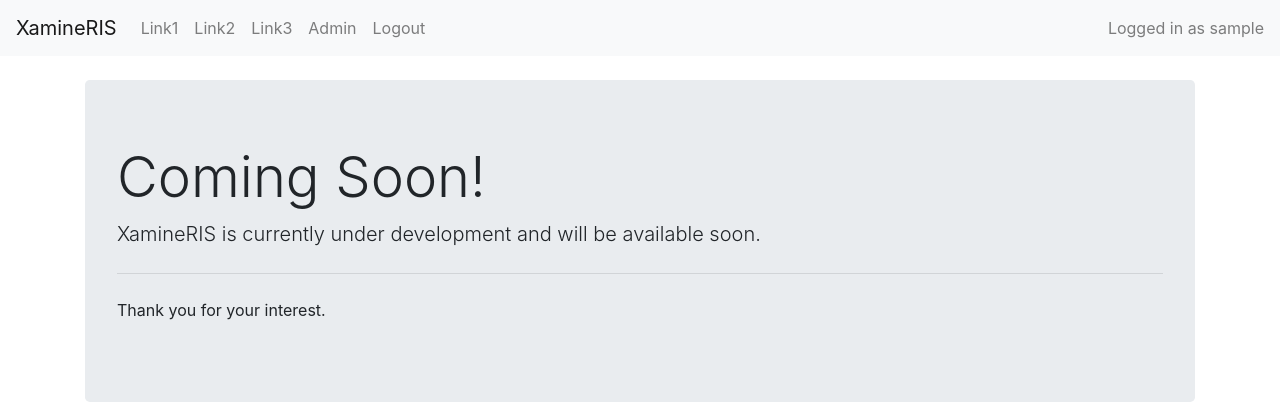
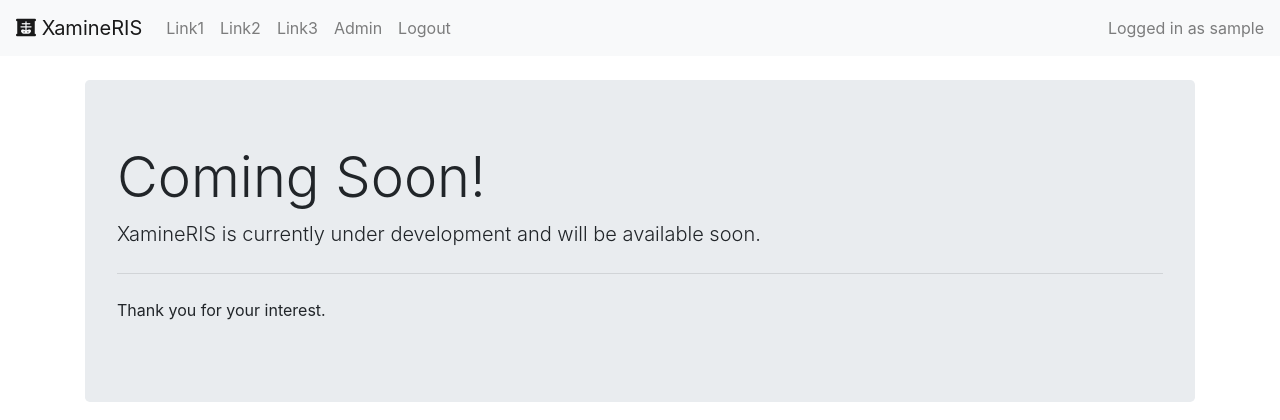
Before and after one commit to Xamine-RIS/CSCI-3000-Xamine-Group, a Django app: page / in a window 1280 px wide. Shown: the top 420 px of the page. Run offline with Django 3.2, Linux system fonts and the light colour scheme; the visitor is signed in with stand-in values (Sample User, id 1); some libraries are stand-ins or nearby versions.

Commit message:
added site wide title

```diff
--- a/templates/base/base.html
+++ b/templates/base/base.html
@@ -9,6 +9,7 @@
         <title>XamineRIS - {% block title %}{% endblock %}</title>
         <!-- Bootstrap core CSS -->
         <link rel="stylesheet" href="https://stackpath.bootstrapcdn.com/bootstrap/4.4.1/css/bootstrap.min.css" integrity="sha384-Vkoo8x4CGsO3+Hhxv8T/Q5PaXtkKtu6ug5TOeNV6gBiFeWPGFN9MuhOf23Q9Ifjh" crossorigin="anonymous">
+        <script src="https://kit.fontawesome.com/5cf418aac8.js" crossorigin="anonymous"></script>
         <!-- Custom styles for this template -->
         <style>
             body {
--- a/templates/base/nav.html
+++ b/templates/base/nav.html
@@ -1,5 +1,5 @@
 <nav class="navbar navbar-expand-md fixed-top navbar-light bg-light">
-            <a class="navbar-brand" href="#">XamineRIS</a>
+            <a class="navbar-brand" href="#"><i class="fas fa-x-ray"></i> XamineRIS</a>
             <button class="navbar-toggler" type="button" data-toggle="collapse" data-target="#navbarsExampleDefault" aria-controls="navbarsExampleDefault" aria-expanded="false" aria-label="Toggle navigation">
                 <span class="navbar-toggler-icon"></span>
             </button>
--- a/templates/registration/login.html
+++ b/templates/registration/login.html
@@ -9,6 +9,7 @@
     <title>XamineRIS - Login</title>
     <!-- Bootstrap core CSS -->
     <link rel="stylesheet" href="https://stackpath.bootstrapcdn.com/bootstrap/4.4.1/css/bootstrap.min.css" integrity="sha384-Vkoo8x4CGsO3+Hhxv8T/Q5PaXtkKtu6ug5TOeNV6gBiFeWPGFN9MuhOf23Q9Ifjh" crossorigin="anonymous">
+    <script src="https://kit.fontawesome.com/5cf418aac8.js" crossorigin="anonymous"></script>
     <!-- Custom styles for this template -->
     <style>
 
@@ -71,6 +72,7 @@
 
 <form method="post" class="form-signin">
     {% csrf_token %}
+    <h1><i class="fas fa-x-ray"></i></h1>
     <h1 class="h3 mb-3 font-weight-normal">Xamine RIS</h1>
 {#    <label for="inputUsername" class="sr-only">Email address</label>#}
 {#    <input type="text" name="username" id="inputUsername" class="form-control" placeholder="Username" required autofocus>#}
```
